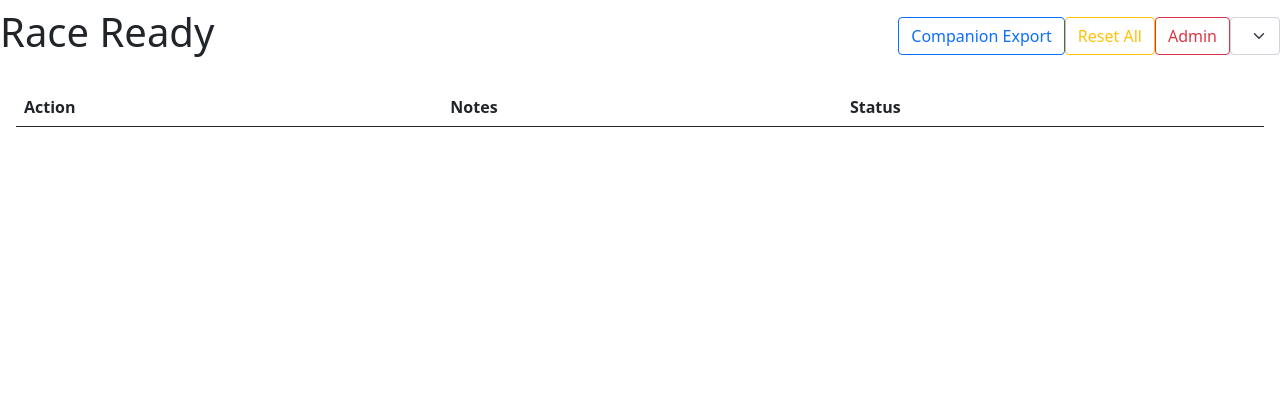
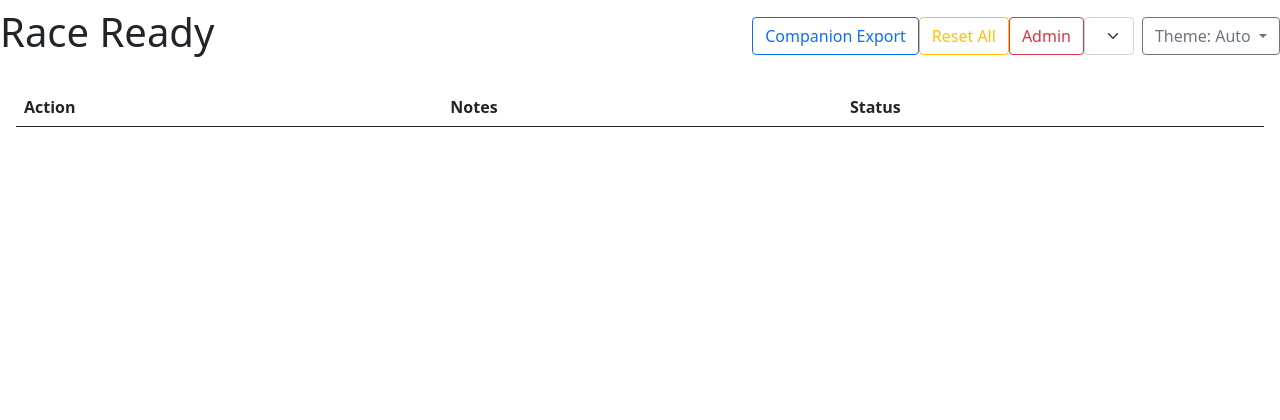
Before and after one commit to Pingue/raceready, a Flask app: page / in a window 1280 px wide. Shown: the top 420 px of the page. Run offline with Flask 3, Linux system fonts and the light colour scheme; lists and menus that the app fills with data are empty; some libraries are stand-ins or nearby versions.

Commit message:
feat: dark mode

```diff
--- a/static/index.js
+++ b/static/index.js
@@ -186,7 +186,8 @@ function checkAllGreen() {
         }
     });
     if (allgreen) {
-        $('body').css('background-color', 'lightgreen');
+        var dark = document.documentElement.classList.contains('dark-mode');
+        $('body').css('background-color', dark ? '#1a4d2e' : 'lightgreen');
     } else {
         $('body').css('background-color', '');
     }
--- /dev/null
+++ b/static/theme.js
@@ -0,0 +1,57 @@
+// Theme management — dark / light / system
+window.RRTheme = (function () {
+    var STORAGE_KEY = 'rr-theme';
+    var systemQuery = window.matchMedia('(prefers-color-scheme: dark)');
+
+    function getSaved() {
+        return localStorage.getItem(STORAGE_KEY) || 'system';
+    }
+
+    function applyTheme(theme) {
+        var dark = theme === 'dark' || (theme === 'system' && systemQuery.matches);
+        document.documentElement.classList.toggle('dark-mode', dark);
+    }
+
+    function updateUI(theme) {
+        var labels = { system: 'Auto', light: 'Light', dark: 'Dark' };
+        var el = document.getElementById('theme-label');
+        if (el) el.textContent = labels[theme] || 'Auto';
+
+        document.querySelectorAll('.theme-option').forEach(function (opt) {
+            opt.classList.remove('active');
+        });
+        var active = document.getElementById('theme-opt-' + theme);
+        if (active) active.classList.add('active');
+    }
+
+    function setTheme(theme) {
+        localStorage.setItem(STORAGE_KEY, theme);
+        applyTheme(theme);
+        updateUI(theme);
+        // Let index.js update background color if checkAllGreen is defined
+        if (typeof checkAllGreen === 'function') checkAllGreen();
+    }
+
+    // Apply immediately to avoid flash
+    applyTheme(getSaved());
+
+    // React to OS-level preference changes
+    systemQuery.addEventListener('change', function () {
+        if (getSaved() === 'system') {
+            applyTheme('system');
+            if (typeof checkAllGreen === 'function') checkAllGreen();
+        }
+    });
+
+    document.addEventListener('DOMContentLoaded', function () {
+        updateUI(getSaved());
+        document.querySelectorAll('.theme-option').forEach(function (opt) {
+            opt.addEventListener('click', function (e) {
+                e.preventDefault();
+                setTheme(this.getAttribute('data-theme'));
+            });
+        });
+    });
+
+    return { setTheme: setTheme, getSaved: getSaved };
+})();
--- a/templates/index.html
+++ b/templates/index.html
@@ -1,9 +1,22 @@
 <html>
     <head>
+        <script>
+            // Apply saved theme before any CSS loads to avoid flash
+            (function(){
+                var p=new URLSearchParams(window.location.search).get('theme');
+                if(p&&['dark','light','system'].indexOf(p)!==-1){localStorage.setItem('rr-theme',p);}
+                var t=localStorage.getItem('rr-theme')||'system';
+                if(t==='dark'||(t==='system'&&window.matchMedia('(prefers-color-scheme: dark)').matches)){
+                    document.documentElement.classList.add('dark-mode');
+                }
+            })();
+        </script>
         <script src="https://cdnjs.cloudflare.com/ajax/libs/socket.io/4.8.1/socket.io.js" integrity="sha512-8BHxHDLsOHx+flIrQ0DrZcea7MkHqRU5GbTHmbdzMRnAaoCIkZ97PqZcXJkKZckMMhqfoeaJE+DNUVuyoQsO3Q==" crossorigin="anonymous"></script>
         <script src="https://code.jquery.com/jquery-4.0.0.min.js"></script>
         <script src="/static/index.js" type="text/javascript" charset="utf-8"></script>
+        <script src="/static/theme.js" type="text/javascript" charset="utf-8"></script>
         <link href="https://cdn.jsdelivr.net/npm/bootstrap@5.0.2/dist/css/bootstrap.min.css" rel="stylesheet" integrity="sha384-EVSTQN3/azprG1Anm3QDgpJLIm9Nao0Yz1ztcQTwFspd3yD65VohhpuuCOmLASjC" crossorigin="anonymous">
+        <link href="/static/theme.css" rel="stylesheet">
         <script src="https://cdn.jsdelivr.net/npm/bootstrap@5.0.2/dist/js/bootstrap.bundle.min.js" integrity="sha384-MrcW6ZMFYlzcLA8Nl+NtUVF0sA7MsXsP1UyJoMp4YLEuNSfAP+JcXn/tWtIaxVXM" crossorigin="anonymous"></script>
         <style>
             /* Responsive table styling */
@@ -122,6 +135,16 @@
                 <a href="/admin" class="btn btn-outline-danger my-2 my-sm-0" type="submit">Admin</a>
             </div>
             <select id="checklist-select" class="form-select" style="width:auto;display:inline-block"></select>
+            <div class="dropdown ms-2">
+                <button class="btn btn-outline-secondary dropdown-toggle my-2 my-sm-0" type="button" data-bs-toggle="dropdown" aria-expanded="false" title="Change theme">
+                    Theme: <span id="theme-label">Auto</span>
+                </button>
+                <ul class="dropdown-menu dropdown-menu-end">
+                    <li><a class="dropdown-item theme-option" id="theme-opt-system" data-theme="system" href="#">Auto (system)</a></li>
+                    <li><a class="dropdown-item theme-option" id="theme-opt-light" data-theme="light" href="#">Light</a></li>
+                    <li><a class="dropdown-item theme-option" id="theme-opt-dark" data-theme="dark" href="#">Dark</a></li>
+                </ul>
+            </div>
         </nav>
 
         <div class="table-container">
```
Also changed, not shown: static/theme.css (added, +130 -0 lines), templates/admin.html (+23 -0 lines).
